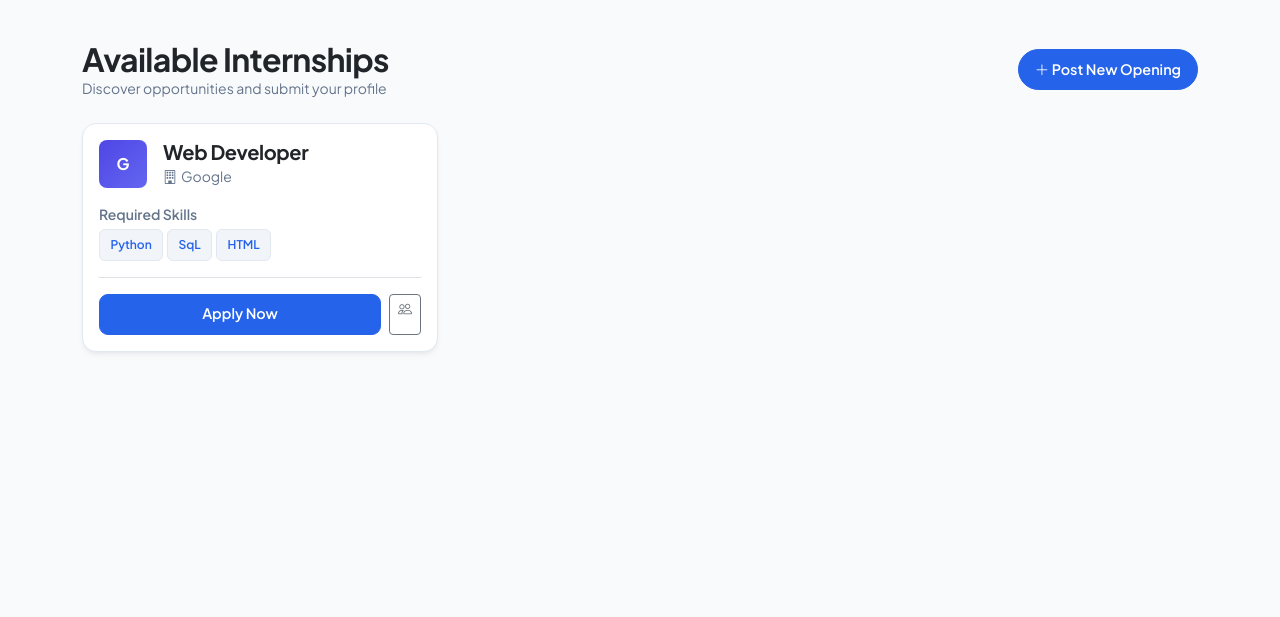
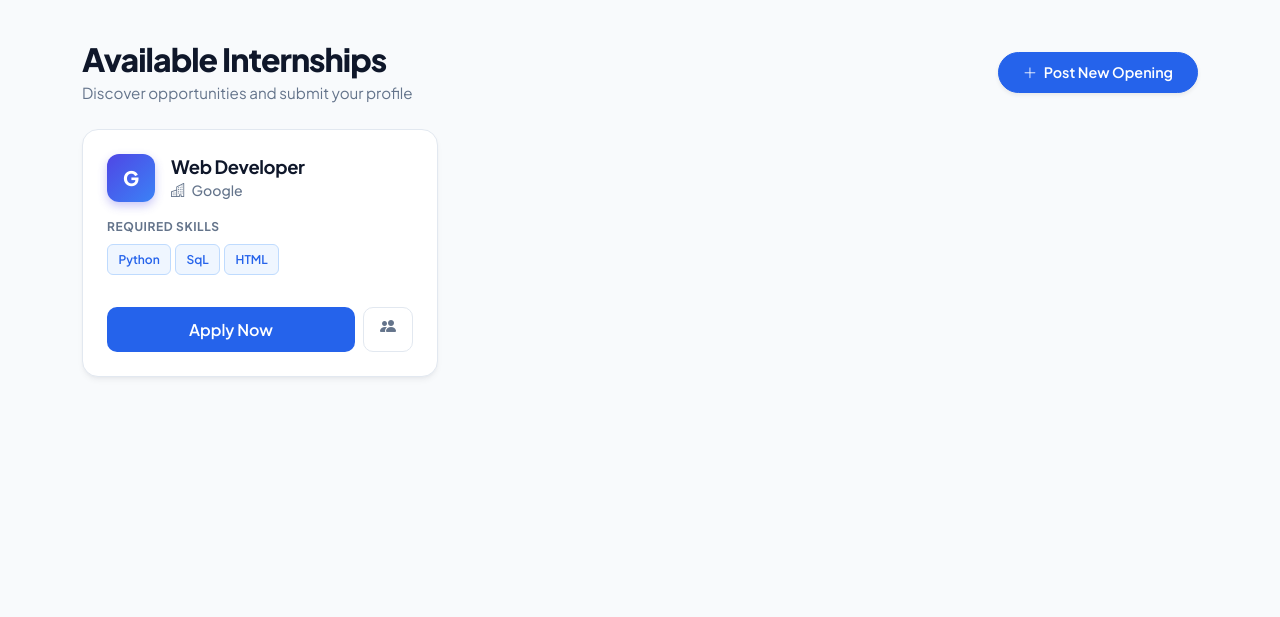
Before and after one commit to karannyx/internship-portal-microproject, a Flask app: page /jobs in a window 1280 px wide. Shown: the part 71-688 px from the top of the page. Run offline with Flask 3, Linux system fonts and the light colour scheme; data comes from the database, SQL or seed files in the repository.

Commit message:
Fix dark mode contrast and typography on internships page

```diff
--- a/templates/jobs.html
+++ b/templates/jobs.html
@@ -1,61 +1,161 @@
 {% extends "base.html" %}
-{% block title %}Internships | InternHub{% endblock %}
+{% block title %}Available Internships | Skill2Career{% endblock %}
 
 {% block content %}
+<style>
+    /* Direct High-Contrast Typography Fixes */
+    .page-heading {
+        color: var(--text-heading, #0f172a) !important;
+        font-weight: 800;
+        letter-spacing: -0.03em;
+    }
+    .page-subheading {
+        color: var(--text-muted, #64748b) !important;
+        font-size: 0.95rem;
+    }
+    .internship-card {
+        background-color: var(--card-bg, #ffffff) !important;
+        border: 1px solid var(--border-color, #e2e8f0) !important;
+        border-radius: 16px;
+        transition: transform 0.2s ease, border-color 0.2s ease, box-shadow 0.2s ease;
+    }
+    .internship-card:hover {
+        transform: translateY(-3px);
+        border-color: #3b82f6 !important;
+        box-shadow: 0 12px 24px -10px rgba(0, 0, 0, 0.3) !important;
+    }
+    .job-title {
+        color: var(--text-heading, #0f172a) !important;
+        font-weight: 700;
+        font-size: 1.15rem;
+        margin-bottom: 2px;
+    }
+    .company-name {
+        color: var(--text-muted, #64748b) !important;
+        font-size: 0.88rem;
+        font-weight: 500;
+    }
+    .skills-label {
+        color: var(--text-muted, #64748b) !important;
+        font-size: 0.75rem;
+        font-weight: 700;
+        text-transform: uppercase;
+        letter-spacing: 0.05em;
+    }
+    .skill-tag {
+        background-color: rgba(37, 99, 235, 0.1) !important;
+        color: #60a5fa !important;
+        border: 1px solid rgba(59, 130, 246, 0.25) !important;
+        font-size: 0.75rem;
+        font-weight: 600;
+        padding: 0.35rem 0.65rem;
+        border-radius: 6px;
+    }
+    [data-bs-theme="light"] .skill-tag {
+        background-color: #eff6ff !important;
+        color: #2563eb !important;
+        border-color: #bfdbfe !important;
+    }
+    .company-avatar {
+        width: 48px;
+        height: 48px;
+        border-radius: 12px;
+        background: linear-gradient(135deg, #4f46e5, #3b82f6);
+        color: #ffffff;
+        font-weight: 800;
+        font-size: 1.25rem;
+        display: flex;
+        align-items: center;
+        justify-content: center;
+        box-shadow: 0 4px 10px rgba(79, 70, 229, 0.3);
+    }
+    .btn-apply {
+        background: #2563eb !important;
+        color: #ffffff !important;
+        font-weight: 600;
+        border-radius: 10px;
+        border: none;
+        padding: 0.65rem;
+        transition: background 0.2s ease;
+    }
+    .btn-apply:hover {
+        background: #1d4ed8 !important;
+    }
+    .btn-applicants {
+        border-radius: 10px;
+        border: 1px solid var(--border-color, #334155) !important;
+        color: var(--text-muted, #94a3b8) !important;
+        background: transparent;
+    }
+    .btn-applicants:hover {
+        color: #ffffff !important;
+        border-color: #3b82f6 !important;
+    }
+</style>
+
 <div class="container py-3">
-    <div class="d-flex justify-content-between align-items-center mb-4 flex-wrap gap-2">
+    <!-- Header Section -->
+    <div class="d-flex flex-wrap justify-content-between align-items-center mb-4 gap-3">
         <div>
-            <h2 class="fw-bold mb-0 text-dark">Available Internships</h2>
-            <p class="text-muted mb-0 small">Discover opportunities and submit your profile</p>
+            <h2 class="page-heading mb-1">Available Internships</h2>
+            <p class="page-subheading mb-0">Discover opportunities and submit your profile</p>
         </div>
-        <a href="/add_job" class="btn btn-primary-custom btn-sm rounded-pill px-3">
-            <i class="bi bi-plus-lg"></i> Post New Opening
+        <a href="/add_job" class="btn btn-primary-custom rounded-pill px-4 shadow-sm">
+            <i class="bi bi-plus-lg me-1"></i> Post New Opening
         </a>
     </div>
 
+    <!-- Job Cards Grid -->
     <div class="row g-4">
         {% if internships %}
             {% for job in internships %}
             <div class="col-md-6 col-lg-4">
-                    <div class="card card-custom h-100 p-3 d-flex flex-column justify-content-between">
+                <div class="card internship-card p-4 h-100 d-flex flex-column justify-content-between">
                     <div>
+                        <!-- Company Avatar & Title -->
                         <div class="d-flex align-items-center gap-3 mb-3">
-                                <div class="rounded-3 p-3 text-white fw-bold d-flex align-items-center justify-content-center" style="background: linear-gradient(135deg, #4f46e5, #6366f1); width: 48px; height: 48px;">
-                                    {{ job[2][:1] }}
+                            <div class="company-avatar">
+                                {{ job.company[0]|upper }}
                             </div>
                             <div>
-                                    <h5 class="fw-bold mb-0 text-dark">{{ job[1] }}</h5>
-                                    <span class="text-muted small"><i class="bi bi-building me-1"></i>{{ job[2] }}</span>
+                                <h3 class="job-title">{{ job.title }}</h3>
+                                <div class="company-name">
+                                    <i class="bi bi-buildings me-1"></i> {{ job.company }}
+                                </div>
                             </div>
                         </div>
 
-                            <div class="mb-3">
-                                <span class="text-muted small d-block mb-1 fw-semibold">Required Skills</span>
+                        <!-- Required Skills -->
+                        <div class="mb-4">
+                            <div class="skills-label mb-2">Required Skills</div>
                             <div class="d-flex flex-wrap gap-1">
-                                    {% for skill in job[3].split(',') %}
-                                        <span class="badge-skill">{{ skill.strip() }}</span>
+                                {% for skill in job.required_skills.split(',') %}
+                                    <span class="skill-tag">{{ skill.strip() }}</span>
                                 {% endfor %}
                             </div>
                         </div>
                     </div>
 
-                        <div class="pt-3 border-top d-flex gap-2">
-                            <a href="/apply/{{ job[0] }}" class="btn btn-primary-custom btn-sm flex-fill">Apply Now</a>
-                            <a href="/view_applicants/{{ job[0] }}" class="btn btn-outline-secondary btn-sm px-2" title="View Applicants">
-                                <i class="bi bi-people"></i>
+                    <!-- Action Buttons -->
+                    <div class="d-flex gap-2 pt-2">
+                        <a href="/apply/{{ job.id }}" class="btn btn-apply flex-grow-1 text-center text-decoration-none">
+                            Apply Now
+                        </a>
+                        <a href="/view_applicants/{{ job.id }}" class="btn btn-applicants px-3" title="View Applicants">
+                            <i class="bi bi-people-fill"></i>
                         </a>
                     </div>
                 </div>
             </div>
             {% endfor %}
         {% else %}
-            <div class="col-12 py-5 text-center">
-                <div class="card card-custom p-5 mx-auto" style="max-width: 480px;">
-                    <i class="bi bi-inbox fs-1 text-muted mb-2"></i>
-                    <h5 class="fw-bold">No Internships Yet</h5>
-                    <p class="text-muted small">Be the first company to post an opening on the portal.</p>
-                    <a href="/add_job" class="btn btn-primary-custom btn-sm rounded-pill mx-auto px-4">Post Internship</a>
-                </div>
+            <div class="col-12 text-center py-5">
+                <i class="bi bi-briefcase fs-1 text-muted mb-3 d-block"></i>
+                <h5 class="page-heading">No Openings Available Yet</h5>
+                <p class="page-subheading mb-4">Be the first to post an internship opportunity for students.</p>
+                <a href="/add_job" class="btn btn-primary-custom rounded-pill px-4">
+                    <i class="bi bi-plus-lg me-1"></i> Post An Opening
+                </a>
             </div>
         {% endif %}
     </div>
```
Lines whose indentation alone changed are shown as unchanged.
